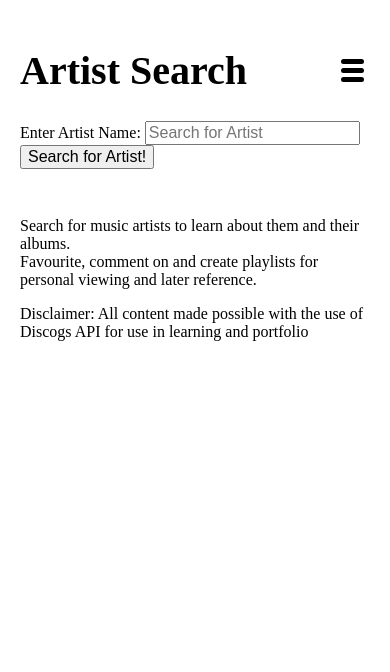
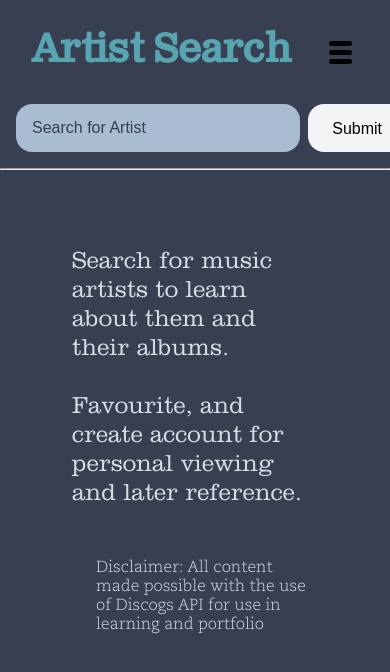
Before and after one commit to kwilki/DiscogsArtistSearch, a plain HTML site: page index.html in a window 390 px wide. Drawn offline with Linux system fonts and the light colour scheme.

Commit message:
updated styles of home, search results

```diff
--- /dev/null
+++ b/css/fonts.css
@@ -0,0 +1,34 @@
+@font-face {
+    font-family: 'ClarendonTextProRegular';
+    src: url(../Fonts/Clarendon/Clarendon\ Text\ Pro-Regular.otf);
+    /* font-weight: normal;
+    font-style: normal; */
+}
+
+@font-face {
+    font-family: 'ClarendonTextProLight';
+    src: url(../Fonts/Clarendon/ClarendonLTStd-Light.otf);
+    /* font-weight: normal;
+    font-style: normal; */
+}
+
+@font-face {
+    font-family: 'ClarendonTextProBold';
+    src: url(../Fonts/Clarendon/Clarendon\ Text\ Pro-Bold.otf);
+    /* font-weight: normal;
+    font-style: normal; */
+}
+
+@font-face {
+    font-family: 'ClarendonTextProItalic';
+    src: url(../Fonts/Clarendon/Clarendon\ Text\ Pro\ Italic.otf);
+    /* font-weight: normal;
+    font-style: normal; */
+}
+
+@font-face {
+    font-family: 'CaeciliaLTStd-Light';
+    src: url(../Fonts/Caecilia/CaeciliaLTStd-Light.otf);
+    /* font-weight: normal;
+    font-style: normal; */
+}
--- a/nav.css
+++ b/css/hamburger-nav.css
@@ -1,6 +1,9 @@
+@import url(./fonts.css);
+
 .nav {
     display:flex;
     align-items: center;
+    margin: 2em;
 }
 
 .hamburger {
@@ -52,7 +55,7 @@
     position: fixed;
     top: 0;
     left: 100%;
-    width: 65%;
+    width: 100%;
     min-height: 100vh;
     z-index: 98;
     background-color: grey;
@@ -61,7 +64,7 @@
 }
 
 .mobile-nav.is-active {
-    left: 65%;
+    left: 40%;
 }
 
 .mobile-nav .menu-item {
@@ -84,3 +87,7 @@ li {
 .favourites-sub-menu {
     padding-left: 20px;
 }
+
+.menu-items {
+    font-family: 'CaeciliaLTStd-Light', serif;
+}
--- /dev/null
+++ b/css/searchResults.css
@@ -0,0 +1,51 @@
+@import url(./fonts.css);
+
+.search-container {
+    max-width: 1300px;
+}
+
+.search-result {
+    background-color: #F3F4F6;
+    margin: 1em;
+    border-radius: 1em;
+    display: flex;
+    justify-content: center;
+    flex-wrap: wrap;
+    cursor: pointer;
+    box-shadow: 5px -10px 10px #1B1B1E;
+}
+
+.search-result:hover {
+    background-color: #DDE0E4;
+}
+
+.img-container {
+    max-width: 300px;
+    /* height: 300px; */
+    object-fit: contain;
+    overflow: hidden;
+    margin-top: 2em;
+    margin-bottom: 2em;
+    margin-right: 2em;
+    margin-left: 2em;
+    display: flex;
+    flex-direction: column;
+    align-items: center;
+}
+
+img {
+    max-height: 200px;
+    /* cursor: pointer; */
+}
+
+
+.a-search {
+    display: inline-block;
+    color: #373F51;
+    margin-top: 2em;
+    margin-right: 3em;
+    margin-bottom: 1em;
+    margin-left: 1.8em;
+    font-size: 1.3em;
+    font-family: 'ClarendonTextProRegular', serif;
+}
--- /dev/null
+++ b/css/style.css
@@ -0,0 +1,143 @@
+@import url(./fonts.css);
+
+* {
+    font-size: 16px;
+    color: #D8DBE2;
+    margin: 0;
+    box-sizing: border-box;
+}
+
+@media only screen and (max-width: 650px) {
+    div#search-body {
+        width: 100%;
+        display: flex;
+    }
+
+    p.home-paragraph {
+        padding-right: 3em;
+        padding-left: 3em;
+    }
+
+    p.home-disclaimer {
+        padding-right: 5em;
+        padding-left: 6em;
+    }
+}
+
+html {
+    height: 100%
+}
+
+body {
+    background-color: #373F51;
+}
+
+header {
+    padding-bottom: 2rem;
+}
+
+#website-heading {
+    cursor: pointer;
+}
+
+#search-body {
+    margin-top: 2em;
+    margin-right: 1em;
+    margin-left: 1em;
+    display: flex;
+    justify-content: center;
+}
+
+input[type=text] {
+    width: auto;
+    max-width: 800px;
+    background-color: #A9BCD0;
+    border: none;
+    border-radius: 1em;
+    color: #373F51;
+    height: 3em;
+    flex-grow: 1;
+    padding-left: 1rem;
+    /* font-size: 1.2; */
+    margin-bottom: 1em;
+}
+
+input[type=text]:hover {
+    color: #373F51;
+    background-color: #96ADC5;
+}
+
+hr {
+    color: #F3F4F6;
+}
+
+input[type=submit] {
+    color: black;
+    background-color: #F3F4F6;
+    border: none;
+    border-radius: 1em;
+    flex-grow: 0;
+    flex-wrap: nowrap;
+    height: 3em;
+    margin-left: 0.5em;
+    padding-top: 1em;
+    padding-bottom: 1em;
+    padding-left: 1.5em;
+    padding-right: 1.5em;
+}
+
+input[type=submit]:hover {
+    color: #F3F4F6;
+    background-color: #58A4B0;
+    cursor: pointer;
+}
+
+::placeholder {
+    color: #373F51;
+    /* padding-left: 1rem; */
+}
+
+#main {
+    width: 100%;
+}
+
+#information {
+    display: flex;
+    flex-direction: row;
+    justify-content: center;
+}
+
+h1 {
+    font-size: 2.5rem;
+    color: #58A4B0;
+    font-family: 'ClarendonTextProRegular', serif;
+}
+
+p {
+    font-family: 'ClarendonTextProLight', serif;
+}
+
+.welcome-content {
+    height: 100%;
+    display: flex;
+    flex-direction: column;
+    justify-content: end;
+}
+
+.home-paragraph {
+    max-width: 800px;
+    margin-top: 2em;
+    padding-left: 5em;
+    padding-right: 5em;
+    font-size: 1.5em;
+    align-items: center;
+}
+
+.home-disclaimer {
+    /* align-items: center; */
+    margin-top: 3em;
+    padding-left: 8em;
+    padding-right: 9em;
+    font-size: 1em;
+    font-family: 'CaeciliaLTStd-Light', serif;
+}
--- a/index.html
+++ b/index.html
@@ -4,19 +4,23 @@
     <meta charset="UTF-8">
     <meta http-equiv="X-UA-Compatible" content="IE=edge">
     <meta name="viewport" content="width=device-width, initial-scale=1.0">
-    <link rel="stylesheet" href="nav.css">
-    <link rel="stylesheet" href="style.css">
+    <link rel="stylesheet" href="/css/hamburger-nav.css">
+    <link rel="stylesheet" href="/css/style.css">
+    <link rel="stylesheet" href="/css/searchResults.css">
     <script src="index.js" defer></script>
     <script src="hamburger_menu.js" defer></script>
+
     <title>Artist Search</title>
 </head>
 <body>
     <header>
-        <div class="nav">
-            <h1 id="website-heading">Artist Search</h1>
-            <button class="hamburger">
-                <div class="bar"></div>
-            </button>
+        <div class="nav-container">
+            <div class="nav">
+                <h1 id="website-heading">Artist Search</h1>
+                <button class="hamburger">
+                    <div class="bar"></div>
+                </button>
+            </div>
         </div>
         <nav class="mobile-nav">
             <ul class="menu-items">
@@ -30,11 +34,11 @@
         </nav>
         <form id="search-form">
             <div id="search-body">
-                <label for="artist">Enter Artist Name:</label>
                 <input type="text" name="artist" id="artist-input" placeholder="Search for Artist" required>
-                <input type="submit" value="Search for Artist!">
+                <input type="submit" value="Submit">
             </div>
         </form>
+        <hr>
     </header>
 
     <main id="main">
@@ -44,7 +48,8 @@
             <div class="welcome-content">
                 <p class="home-paragraph">Search for music artists to learn about them and their albums.
                 <br>
-                Favourite, comment on and create playlists for personal viewing and later reference.</p>
+                <br>
+                Favourite, and create account for personal viewing and later reference.</p>
                 <p class="home-disclaimer">Disclaimer: All content made possible with the use of Discogs API for use in learning and portfolio</p>
             </div>
         </section>
--- a/index.js
+++ b/index.js
@@ -3,7 +3,6 @@ const apiKey = "key=BvZVUiBAAUkaPKFlsowt"
 const secret = "secret=FGcSHfPOplxpojCdQmjjZOEgMUDEVRRG"
 
 // form selectors & events
-const websiteHeading = document.querySelector("#website-heading")
 const main = document.querySelector("#main")
 const form = document.querySelector("#search-form")
 const formBody = document.querySelector("#search-body")
@@ -26,7 +25,8 @@ let favourites = {
 let homeIntro = `<div class="welcome-content">
                     <p class="home-paragraph">Search for music artists to learn about them and their albums.
                     <br>
-                    Favourite, comment on and create playlists for personal viewing and later reference.</p>
+                    <br>
+                    Favourite, and create account for personal viewing and later reference.</p>
                     <p class="home-disclaimer">Disclaimer: All content made possible with the use of Discogs API for use in learning and portfolio</p>
                 </div>`
 
@@ -73,9 +73,10 @@ function searchToDisplay(artistName, artistResource, coverImg, current) {
                 data-artistResource="${artistResource}"
                 data-artistName="${artistName}"
                 data-coverImg="${coverImg}">
-                <img src="${coverImg}">
-                <a>${artistName}</a>
-                <hr>
+                <div class="img-container">
+                    <img src="${coverImg}">
+                </div>
+                <a class="a-search">${artistName}</a>
             </div>`
 }
 
@@ -347,7 +348,6 @@ function renderReleases(releasesJson) {
     // Filters the releases to 'master' releases
     const releases = releasesJson.releases.filter(release => (release.type === "master")) // array of objects describing 'master' releases
     console.log(releases)
-
     //adds releases to searchedArtists array
     let currentArtistHtml = document.getElementsByClassName("artist-name")
     let currentArtistName = currentArtistHtml[0].innerText
@@ -382,7 +382,8 @@ function renderAlbum(albumJson) {
     <button onclick="goToInfo()">Artist Info</button>
     <button data-url="${obj.releases_url}" data-name="${currentArtistName}"onclick="goToReleases(event)">Artist Releases</button>
     <div class="album-title-info">
-        <h2>${albumJson.title}</h2>
+        <h2>${albumJson.title}</h2> <button id="${currentArtistName} Album" data-url="${obj.resource_url}"
+        data-title="${currentArtistName}" onclick="favouriteAlbum(event)">Favourite</button>
         <h3><em>By ${albumJson.artists[0].name}</em></h3>
         <p>${albumJson.year}</p>
     </div>
@@ -413,9 +414,7 @@ function renderStyles(albumJson) {
 function renderTracklist(albumJson) {
     console.log(albumJson.tracklist.map(current => `${current.title}`))
     return albumJson.tracklist.map(current =>
-        `<p>${current.position} - <em>${current.title}</em>
-        <button id="like-song">Like</button>
-        <button id="comment-song">Comment</button></p>
+        `<p>${current.position} - <em>${current.title}</em></p>
         <hr>`
     )
 }
@@ -510,14 +509,13 @@ function updateFavouriteAlbums(albumJson) {
 function colourFavAlbum(albumTitle){
     let favouriteAlbButton = document.getElementById(albumTitle + " Album")
     let favAlbumCheck = favourites.albums.find(x => x.title === albumTitle)
-    console.log(favAlbumCheck)
+    // console.log(favAlbumCheck)
     if(favAlbumCheck === undefined) {
-        console.log("button black")
+        // console.log("button black")
         favouriteAlbButton.style.backgroundColor = ""
         favouriteAlbButton.style.color = "black"
         } else {
-            console.log("button blue")
-            // console.log(favouriteAlbButton)
+            // console.log("button blue")
             favouriteAlbButton.style.backgroundColor = "blue"
             favouriteAlbButton.style.color = "white"
     }
@@ -600,11 +598,11 @@ artistFavMenu.addEventListener("click", function(){
 let homeButton = document.getElementById("ham-home-nav")
 homeButton.addEventListener("click", function() {
     goHome()
+    toggleHamburger()
 })
 
 function goHome() {
     removePrvDisplayed()
-    toggleHamburger()
     information.innerHTML = homeIntro
 }
 
@@ -614,3 +612,8 @@ function toggleHamburger() {
     menu_btn.classList.toggle("is-active")
     mobile_menu.classList.toggle("is-active")
 }
+
+let websiteHeading = document.getElementById("website-heading")
+websiteHeading.addEventListener("click", function() {
+    goHome()
+})
--- a/style.css
+++ /dev/null
@@ -1,33 +0,0 @@
-* {
-    font-size: 16px;
-}
-
-body {
-    margin: 20px;
-}
-
-h1 {
-    font-size: 2.5rem;
-}
-
-img {
-    max-height: 200px;
-}
-
-.initial-artist-search {
-    cursor: pointer;
-}
-
-header {
-    padding-bottom: 2rem;
-}
-
-.search-result {
-    cursor: pointer;
-}
-
-.search-result img{
-    max-height: 200px;
-    cursor: pointer;
-    object-fit: cover;
-}
```
Also changed, not shown: Fonts/Caecilia/CaeciliaLTStd-Light.otf (added), Fonts/Clarendon/Clarendon Text Pro Italic.otf (added), Fonts/Clarendon/Clarendon Text Pro-Bold.otf (added), Fonts/Clarendon/Clarendon Text Pro-Regular.otf (added), Fonts/Clarendon/ClarendonLTStd-Light.otf (added), css/artist-info.css (added), 4 other files.
